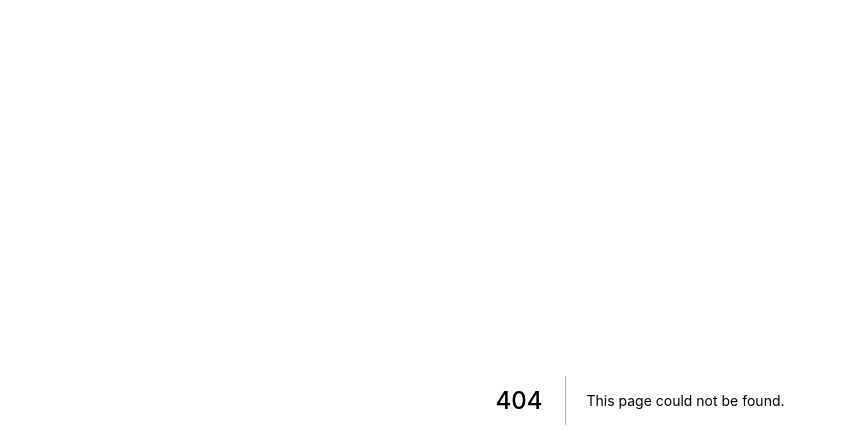
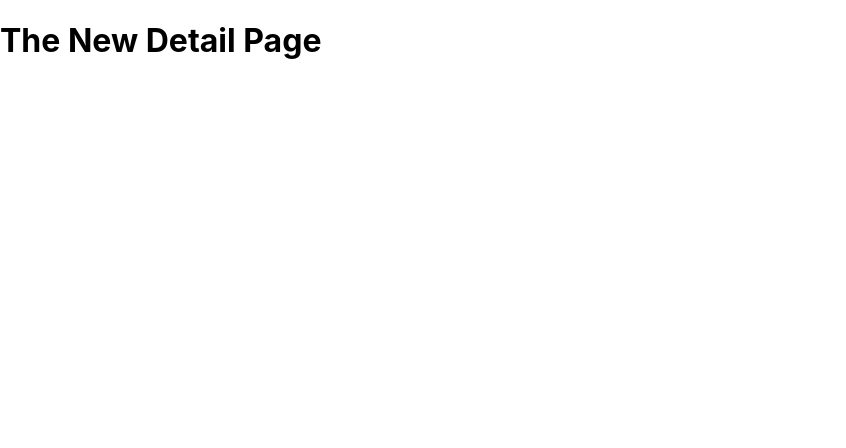
Before and after one commit to nthungvn/react-complete-guide, a Next.js app: page /news/news-detail in a window 1280 px wide. Before the commit this address had no page. Shown: the top 448 px of the page, without its empty margins (0-846 px from the left). Built offline with nearby package versions, Linux system fonts and the light colour scheme.

Commit message:
add route with folder

```diff
--- /dev/null
+++ b/pages/news/index.js
@@ -0,0 +1,5 @@
+const News = (props) => {
+  return <h1>The News Page</h1>
+};
+
+export default News;
--- /dev/null
+++ b/pages/news/news-detail.js
@@ -0,0 +1,5 @@
+const NewsDetail = (props) => {
+  return <h1>The New Detail Page</h1>
+};
+
+export default NewsDetail;
```
